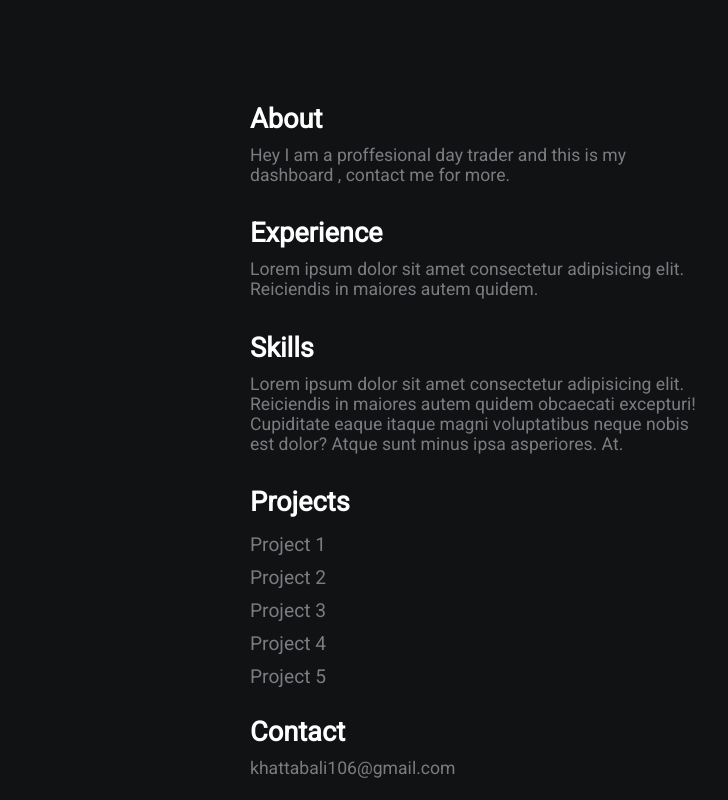
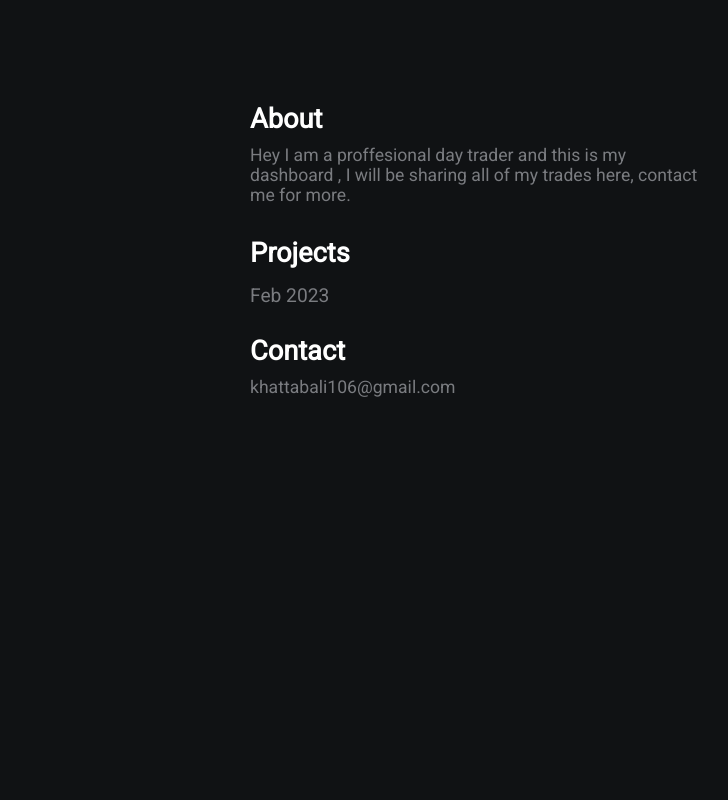
Before and after one commit to hex139/trade, a plain HTML site: page index.html in a window 1280 px wide. Shown: the full height of the page, 390-1118 px from the left. Drawn offline with Linux system fonts and the light colour scheme.

Commit message:
Update index.html

```diff
--- a/index.html
+++ b/index.html
@@ -6,7 +6,7 @@
     <meta http-equiv="X-UA-Compatible" content="ie=edge">
     <link rel="stylesheet" href="https://use.fontawesome.com/releases/v5.4.1/css/all.css" integrity="sha384-5sAR7xN1Nv6T6+dT2mhtzEpVJvfS3NScPQTrOxhwjIuvcA67KV2R5Jz6kr4abQsz" crossorigin="anonymous">
     <link rel="stylesheet" href="style.css">
-    <title>Your Name</title>
+    <title>Trade with Ali</title>
 </head>
 <body>
     <div class="grid-2">
@@ -19,19 +19,10 @@
         </div>
         <div class="section-2">
             <h2>About</h2>
-            <p>Hey I am a proffesional day trader and this is my dashboard , contact me for more.</p>
+            <p>Hey I am a proffesional day trader and this is my dashboard , I will be sharing all of my trades here, contact me for more.</p>
 
-		   <h2>Experience</h2>
-            <p>Lorem ipsum dolor sit amet consectetur adipisicing elit. Reiciendis in maiores autem quidem.</p>
-
-            <h2>Skills</h2>
-            <p>Lorem ipsum dolor sit amet consectetur adipisicing elit. Reiciendis in maiores autem quidem obcaecati excepturi! Cupiditate eaque itaque magni voluptatibus neque nobis est dolor? Atque sunt minus ipsa asperiores. At.</p>
             <h2>Projects</h2>
-            <a href="#">Project 1</a>
-            <a href="#">Project 2</a>
-            <a href="#">Project 3</a>
-            <a href="#">Project 4</a>
-            <a href="#">Project 5</a>
+            <a href="Statment3.htm">Feb 2023</a>
             <h2>Contact</h2>
             <p>khattabali106@gmail.com</p>
         </div>
```
